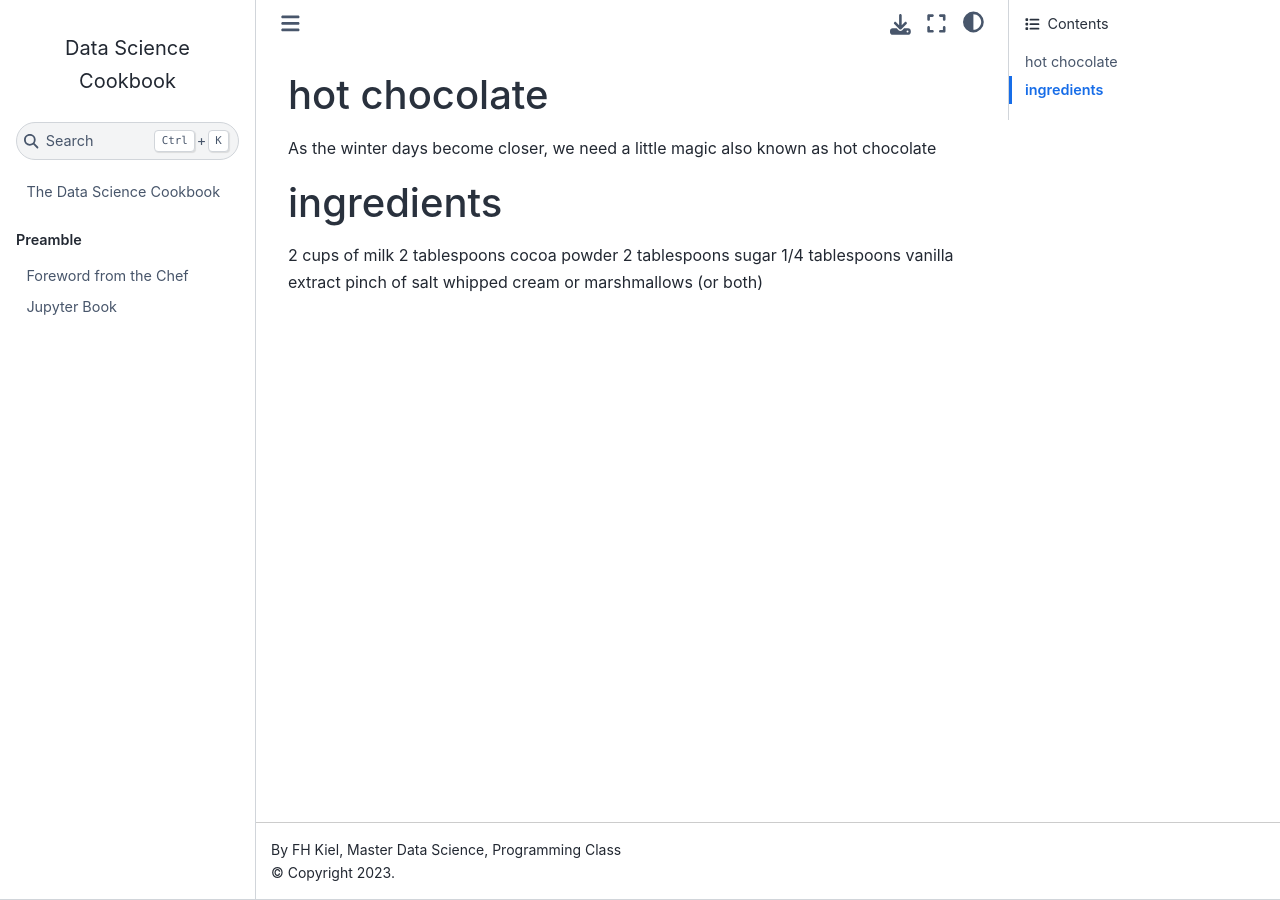
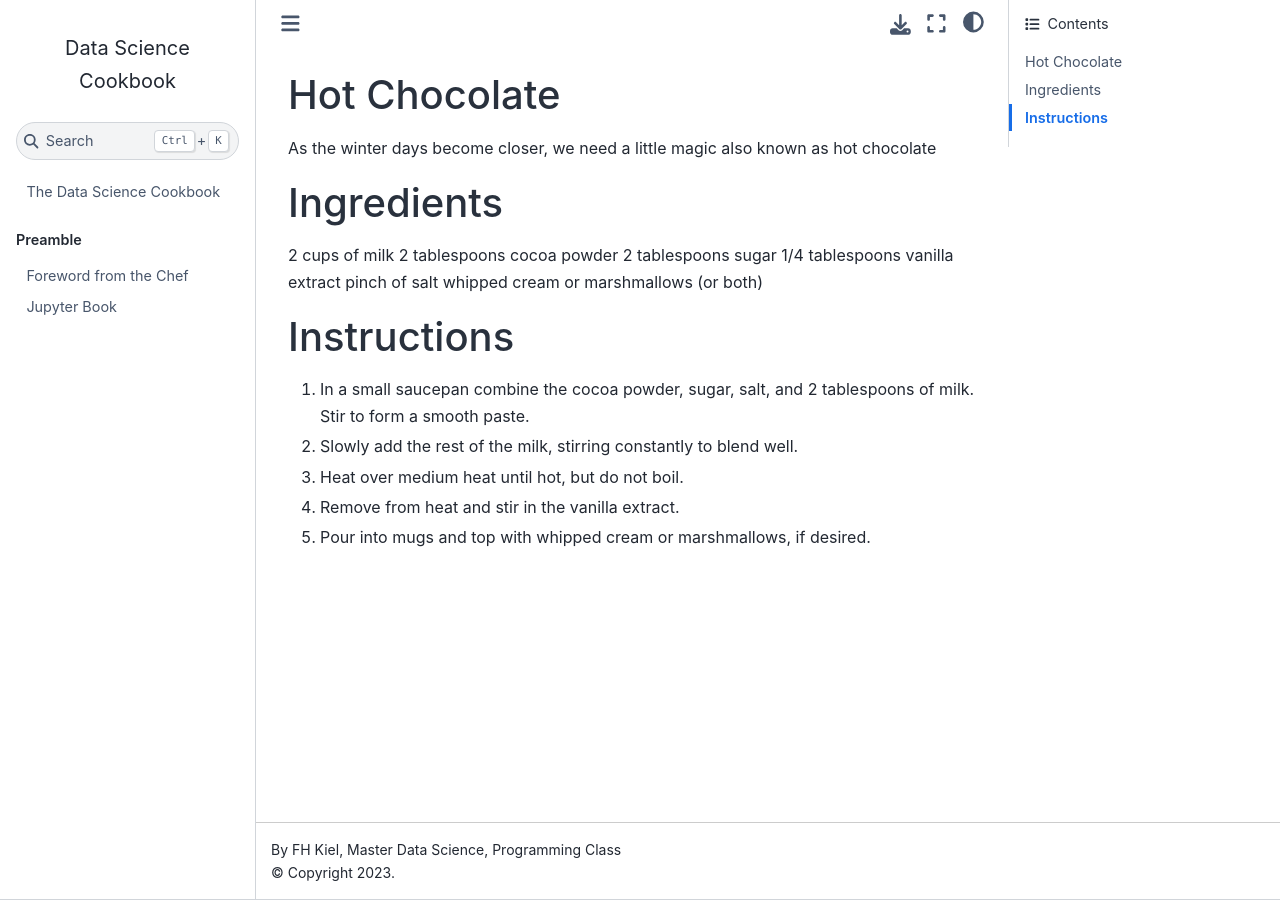
Before and after one commit to tillschwoerer/the-data-science-cookbook, a Jupyter Book: the page built from recipes/hot_chocolate.md, in a window 1280 px wide. Built offline with Jupyter Book 1.0.4 settings and Sphinx 7.4.7 and the Sphinx Book theme 1.1.4, drawn with Linux system fonts in a browser that asks for light colours; pages that are not in the unit, such as notebooks, are missing from menus.

Commit message:
Add Instructions

```diff
--- a/recipes/hot_chocolate.md
+++ b/recipes/hot_chocolate.md
@@ -1,10 +1,18 @@
-# hot chocolate
+# Hot Chocolate
 As the winter days become closer, we need a little magic also known as hot chocolate
 
-# ingredients
+# Ingredients
 2 cups of milk
 2 tablespoons cocoa powder
 2 tablespoons sugar
 1/4 tablespoons vanilla extract
 pinch of salt
 whipped cream or marshmallows (or both)
+
+# Instructions
+
+1. In a small saucepan combine the cocoa powder, sugar, salt, and 2 tablespoons of milk. Stir to form a smooth paste.
+2. Slowly add the rest of the milk, stirring constantly to blend well.
+3. Heat over medium heat until hot, but do not boil.
+4. Remove from heat and stir in the vanilla extract.
+5. Pour into mugs and top with whipped cream or marshmallows, if desired.
```
